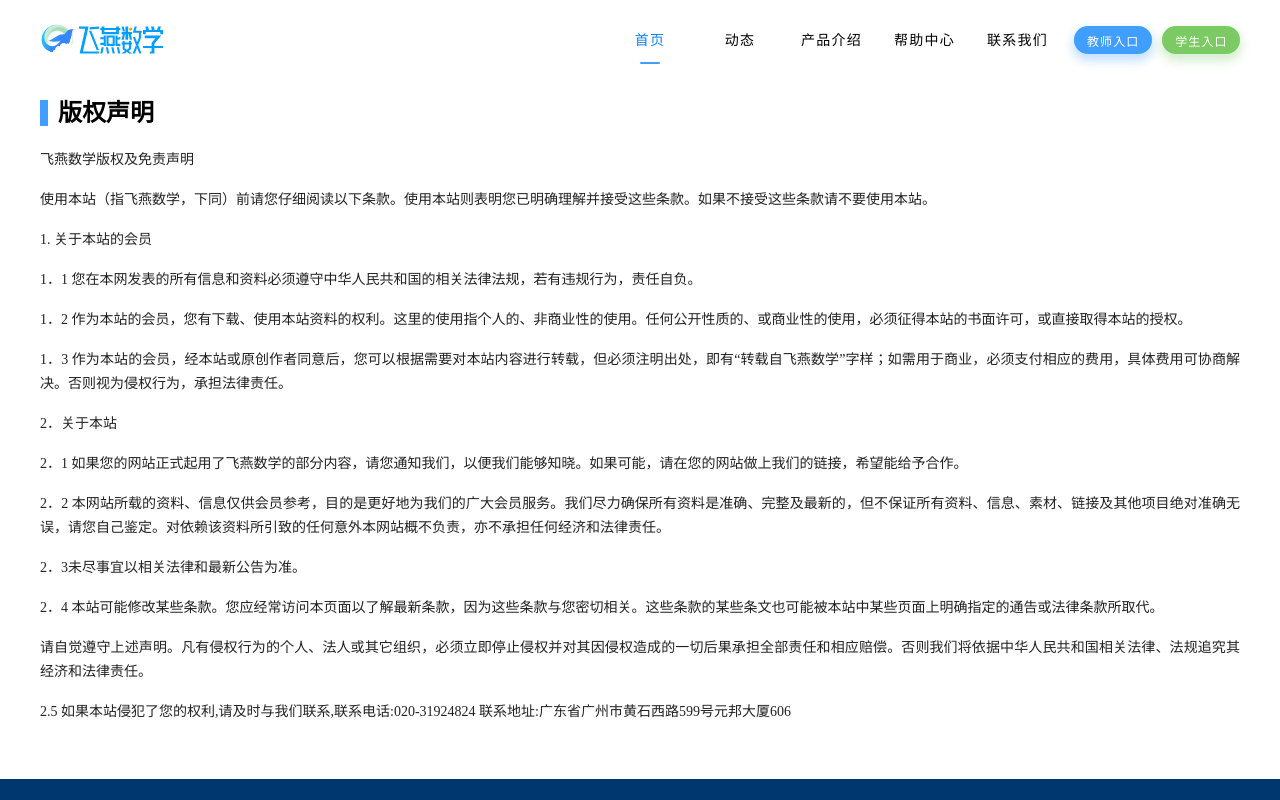
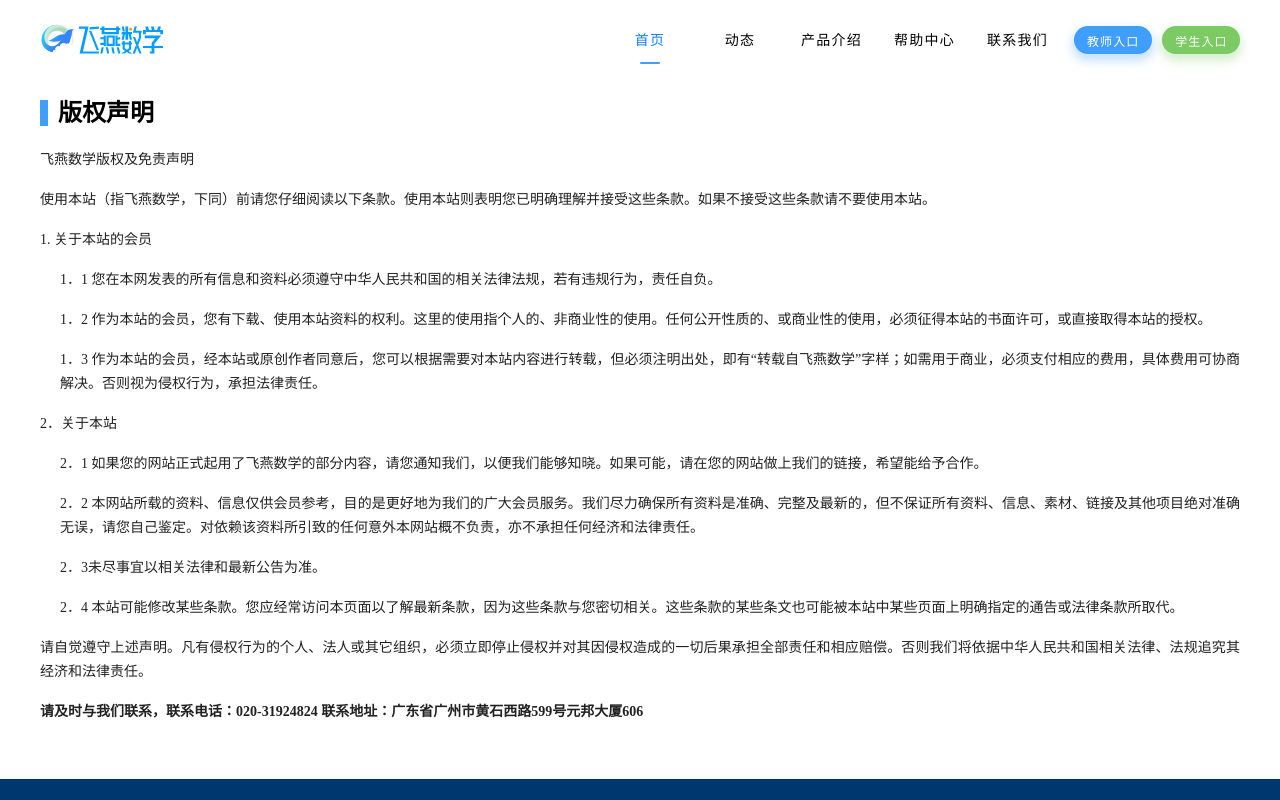
Before and after one commit to YDDDKING/feiyan-official, a Nuxt app: page /cn in a window 1280 px wide. Shown: the top 800 px of the page. Built offline with nearby package versions, Linux system fonts and the light colour scheme.

Commit message:
入口跳转更改

```diff
--- a/components/headers.vue
+++ b/components/headers.vue
@@ -158,9 +158,9 @@ export default {
       // console.log(this.IEVersion())
       if (this.IEVersion() === -1) {
         if (status === 1) {
-          window.open('http://mt.feiyanmath.com')
+          window.open('https://mt.feiyanmath.com')
         } else {
-          window.open('http://ms.feiyanmath.com')
+          window.open('https://ms.feiyanmath.com')
         }
       } else {
         this.tipsDialog = true
--- a/pages/cn.vue
+++ b/pages/cn.vue
@@ -11,25 +11,25 @@
 
         <p style="text-align:justify"><span style="font-size:10.5pt"><span style="font-family:等线">1. 关于本站的会员</span></span></p>
 
-        <p style="text-align:justify"><span style="font-size:10.5pt"><span style="font-family:等线">1．1 您在本网发表的所有信息和资料必须遵守中华人民共和国的相关法律法规，若有违规行为，责任自负。</span></span></p>
+        <p style="text-align:justify;margin-left:20px"><span style="font-size:10.5pt"><span style="font-family:等线">1．1 您在本网发表的所有信息和资料必须遵守中华人民共和国的相关法律法规，若有违规行为，责任自负。</span></span></p>
 
-        <p style="text-align:justify"><span style="font-size:10.5pt"><span style="font-family:等线">1．2 作为本站的会员，您有下载、使用本站资料的权利。这里的使用指个人的、非商业性的使用。任何公开性质的、或商业性的使用，必须征得本站的书面许可，或直接取得本站的授权。</span></span></p>
+        <p style="text-align:justify;margin-left:20px"><span style="font-size:10.5pt"><span style="font-family:等线">1．2 作为本站的会员，您有下载、使用本站资料的权利。这里的使用指个人的、非商业性的使用。任何公开性质的、或商业性的使用，必须征得本站的书面许可，或直接取得本站的授权。</span></span></p>
 
-        <p style="text-align:justify"><span style="font-size:10.5pt"><span style="font-family:等线">1．3 作为本站的会员，经本站或原创作者同意后，您可以根据需要对本站内容进行转载，但必须注明出处，即有&ldquo;转载自飞燕数学&rdquo;字样；如需用于商业，必须支付相应的费用，具体费用可协商解决。否则视为侵权行为，承担法律责任。</span></span></p>
+        <p style="text-align:justify;margin-left:20px"><span style="font-size:10.5pt"><span style="font-family:等线">1．3 作为本站的会员，经本站或原创作者同意后，您可以根据需要对本站内容进行转载，但必须注明出处，即有&ldquo;转载自飞燕数学&rdquo;字样；如需用于商业，必须支付相应的费用，具体费用可协商解决。否则视为侵权行为，承担法律责任。</span></span></p>
 
         <p style="text-align:justify"><span style="font-size:10.5pt"><span style="font-family:等线">2．关于本站</span></span></p>
 
-        <p style="text-align:justify"><span style="font-size:10.5pt"><span style="font-family:等线">2．1 如果您的网站正式起用了飞燕数学的部分内容，请您通知我们，以便我们能够知晓。如果可能，请在您的网站做上我们的链接，希望能给予合作。</span></span></p>
+        <p style="text-align:justify;margin-left:20px"><span style="font-size:10.5pt"><span style="font-family:等线">2．1 如果您的网站正式起用了飞燕数学的部分内容，请您通知我们，以便我们能够知晓。如果可能，请在您的网站做上我们的链接，希望能给予合作。</span></span></p>
 
-        <p style="text-align:justify"><span style="font-size:10.5pt"><span style="font-family:等线">2．2 本网站所载的资料、信息仅供会员参考，目的是更好地为我们的广大会员服务。我们尽力确保所有资料是准确、完整及最新的，但不保证所有资料、信息、素材、链接及其他项目绝对准确无误，请您自己鉴定。对依赖该资料所引致的任何意外本网站概不负责，亦不承担任何经济和法律责任。</span></span></p>
+        <p style="text-align:justify;margin-left:20px"><span style="font-size:10.5pt"><span style="font-family:等线">2．2 本网站所载的资料、信息仅供会员参考，目的是更好地为我们的广大会员服务。我们尽力确保所有资料是准确、完整及最新的，但不保证所有资料、信息、素材、链接及其他项目绝对准确无误，请您自己鉴定。对依赖该资料所引致的任何意外本网站概不负责，亦不承担任何经济和法律责任。</span></span></p>
 
-        <p style="text-align:justify"><span style="font-size:10.5pt"><span style="font-family:等线">2．3未尽事宜以相关法律和最新公告为准。</span></span></p>
+        <p style="text-align:justify;margin-left:20px"><span style="font-size:10.5pt"><span style="font-family:等线">2．3未尽事宜以相关法律和最新公告为准。</span></span></p>
 
-        <p style="text-align:justify"><span style="font-size:10.5pt"><span style="font-family:等线">2．4 本站可能修改某些条款。您应经常访问本页面以了解最新条款，因为这些条款与您密切相关。这些条款的某些条文也可能被本站中某些页面上明确指定的通告或法律条款所取代。</span></span></p>
+        <p style="text-align:justify;margin-left:20px"><span style="font-size:10.5pt"><span style="font-family:等线">2．4 本站可能修改某些条款。您应经常访问本页面以了解最新条款，因为这些条款与您密切相关。这些条款的某些条文也可能被本站中某些页面上明确指定的通告或法律条款所取代。</span></span></p>
 
-        <p style="text-align:justify"><span style="font-size:10.5pt"><span style="font-family:等线">请自觉遵守上述声明。凡有侵权行为的个人、法人或其它组织，必须立即停止侵权并对其因侵权造成的一切后果承担全部责任和相应赔偿。否则我们将依据中华人民共和国相关法律、法规追究其经济和法律责任。</span></span></p>
+        <p style="text-align:justify;"><span style="font-size:10.5pt"><span style="font-family:等线">请自觉遵守上述声明。凡有侵权行为的个人、法人或其它组织，必须立即停止侵权并对其因侵权造成的一切后果承担全部责任和相应赔偿。否则我们将依据中华人民共和国相关法律、法规追究其经济和法律责任。</span></span></p>
 
-        <p style="text-align:justify"><span style="font-size:10.5pt"><span style="font-family:等线">2.5 如果本站侵犯了您的权利,请及时与我们联系,联系电话:020-31924824 联系地址:广东省广州市黄石西路599号元邦大厦606</span></span></p>
+        <p style="text-align:justify;font-weight:600"><span style="font-size:10.5pt"><span style="font-family:等线">请及时与我们联系，联系电话：020-31924824 联系地址：广东省广州市黄石西路599号元邦大厦606</span></span></p>
 
         <p style="text-align:justify">&nbsp;</p>
         </div>
--- a/pages/index.vue
+++ b/pages/index.vue
@@ -189,9 +189,9 @@ export default {
     openRK (status) {
       if (this.IEVersion() === -1) {
         if (status === 1) {
-          window.open('http://mt.feiyanmath.com')
+          window.open('https://mt.feiyanmath.com')
         } else {
-          window.open('http://ms.feiyanmath.com')
+          window.open('https://ms.feiyanmath.com')
         }
       } else {
         this.tipsDialog = true
```
